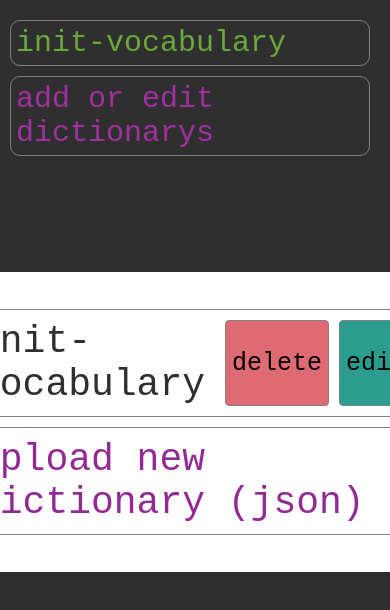
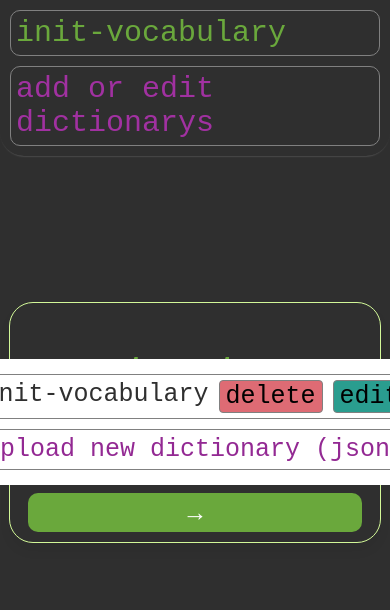
Before and after one commit to KiwiUserSFTW/language-cards, a React (Vite) app: page /cards in a window 390 px wide. Both pictures are taken after a click on the element "add or edit dictionarys". Shown: the top 610 px of the page. Built offline with nearby package versions, Linux system fonts and the light colour scheme.

Commit message:
card page was adapted

```diff
--- a/src/components/cards/card/card.scss
+++ b/src/components/cards/card/card.scss
@@ -67,3 +67,30 @@
 .shadow {
   transition: $transition-slow;
 }
+
+@media (max-width: 768px) {
+  .card {
+    padding: $padding-medium;
+
+    &-title {
+      font-size: $font-size-large;
+    }
+
+    &-answer-input {
+      flex-direction: column;
+      gap: 10px;
+
+      input {
+        font-size: $font-size-base;
+        padding: $padding-small;
+      }
+
+      button {
+        width: 100%;
+        font-size: $font-size-base;
+        padding: $padding-small;
+
+      }
+    }
+  }
+}
--- a/src/components/dictionaries/dictionariesModalList/dictionariesModalList.scss
+++ b/src/components/dictionaries/dictionariesModalList/dictionariesModalList.scss
@@ -4,11 +4,10 @@
   font-size: $font-size-large;
 
   &-item {
-    gap: 20px;
     display: flex;
     justify-content: space-between;
     font-family: "Courier New", Courier, monospace;
-    margin: 5px;
+    margin: 8px;
     padding: $padding-medium;
     border: 1px solid $color-border;
     border-radius: $border-radius-medium;
@@ -43,6 +42,7 @@
   gap: 2vw;
   font-family: "Courier New", Courier, monospace;
   color: rgb(147, 41, 147);
+
   &-import {
     display: flex;
     cursor: pointer;
@@ -56,3 +56,73 @@
     display: none;
   }
 }
+
+@media (max-width: 768px) {
+  .dict-list {
+    display: flex;
+    flex-direction: column;
+    font-size: $font-size-large;
+
+    &-item {
+      gap: 10px;
+      font-size: $font-size-base;
+      display: flex;
+      justify-content: space-between;
+      font-family: monospace;
+      margin: 5px;
+      padding: $padding-small;
+      border: 1px solid $color-border;
+      border-radius: $border-radius-medium;
+
+      &-title {
+        overflow: hidden;
+        text-overflow: ellipsis;
+        text-overflow: ellipsis;
+        max-width: 100%;
+        white-space: nowrap;
+      }
+
+      .buttons {
+        display: flex;
+        gap: 10px;
+
+        button {
+          border: 1px solid $color-border;
+          border-radius: 4px;
+          font-family: monospace;
+          font-size: $font-size-base;
+          cursor: pointer;
+        }
+        button:first-child {
+          background-color: #de6b74;
+        }
+
+        button:last-child {
+          background-color: #2a9d8f;
+        }
+      }
+    }
+  }
+
+  .dictionary-import {
+    flex: 1;
+    display: flex;
+    justify-content: center;
+    align-items: center;
+    gap: 2vw;
+    color: rgb(147, 41, 147);
+    &-import {
+      display: flex;
+      cursor: pointer;
+    }
+
+    label {
+      font-family: monospace;
+      font-size: $font-size-base;
+      cursor: pointer;
+    }
+    input {
+      display: none;
+    }
+  }
+}
--- a/src/components/dictionaries/dictionariesModalList/dictionariesModalList.tsx
+++ b/src/components/dictionaries/dictionariesModalList/dictionariesModalList.tsx
@@ -43,7 +43,7 @@ const DictionariesList: FC = () => {
     <div className="dict-list">
       {dictlist.map((item) => (
         <div className="dict-list-item" key={item}>
-          {item}
+          <div className="dict-list-item-title">{item}</div>
           <div className="buttons">
             <button onClick={() => handleDelete(item)}> delete </button>
             <button onClick={() => console.log("edit")}> edit </button>
--- a/src/components/dictionaries/dictionariesNavList/dictionariesNavList.scss
+++ b/src/components/dictionaries/dictionariesNavList/dictionariesNavList.scss
@@ -0,0 +1,26 @@
+.dict-nav-list {
+  .tab-container {
+    max-height: 30vh;
+    overflow-y: scroll;
+    &::-webkit-scrollbar {
+      width: 5px;
+    }
+
+    &::-webkit-scrollbar-track {
+      background: transparent;
+    }
+
+    &::-webkit-scrollbar-thumb {
+      background-color: $color-border;
+      border-radius: 4px;
+      transition: background-color 0.2s ease;
+    }
+
+    &::-webkit-scrollbar-thumb:hover {
+      background-color: $color-border;
+    }
+
+    scrollbar-width: thin;
+    scrollbar-color: rgba(0, 0, 0, 0.2) transparent;
+  }
+}
--- a/src/components/dictionaries/dictionariesNavList/dictionariesNavList.tsx
+++ b/src/components/dictionaries/dictionariesNavList/dictionariesNavList.tsx
@@ -63,11 +63,13 @@ const DictionariesNavList: FC<DictionariesNavListType> = ({
       <Modal open={modalIsOpen} setOpen={setModalIsOpen}>
         {<DictionariesList />}
       </Modal>
-      <TabSwitcher
-        tabs={dictionariesTabs}
-        activeTab={activeDictionary}
-        setActiveTab={(name) => setActiveDictionary(name)}
-      />
+      <div className="dict-nav-list">
+        <TabSwitcher
+          tabs={dictionariesTabs}
+          activeTab={activeDictionary}
+          setActiveTab={(name) => setActiveDictionary(name)}
+        />
+      </div>
     </div>
   );
 };
--- a/src/components/general/modal/modal.scss
+++ b/src/components/general/modal/modal.scss
@@ -28,7 +28,13 @@
 
 .modal-content {
   background-color: white;
-  padding: 2rem;
+  padding: $padding-medium;
   border-radius: 9px;
   transition: transform 0.3s ease;
 }
+
+@media (max-width: 768px) {
+  .modal-content {
+    padding: $padding-medium;
+  }
+}
--- a/src/components/general/tabSwitcher/tabSwitcher.scss
+++ b/src/components/general/tabSwitcher/tabSwitcher.scss
@@ -5,7 +5,7 @@
     border: 1px solid $color-border;
     border-radius: $border-radius-medium;
     cursor: pointer;
-    font-size: 30px;
+    font-size: $font-size-medium;
 
     &-button {
       color: $color-accent-light;
@@ -16,8 +16,18 @@
   top: 10px;
   right: 10px;
   color: white;
-
+  box-shadow: 0 2px 2px -2px $color-border;
+  border-radius: $border-radius-large;
   .active {
     color: $color-primary;
   }
 }
+
+@media (max-width: 768px) {
+  .tab-container {
+    width: 100%;
+    top: 0;
+    left: 50%;
+    transform: translateX(-50%);
+  }
+}
```
